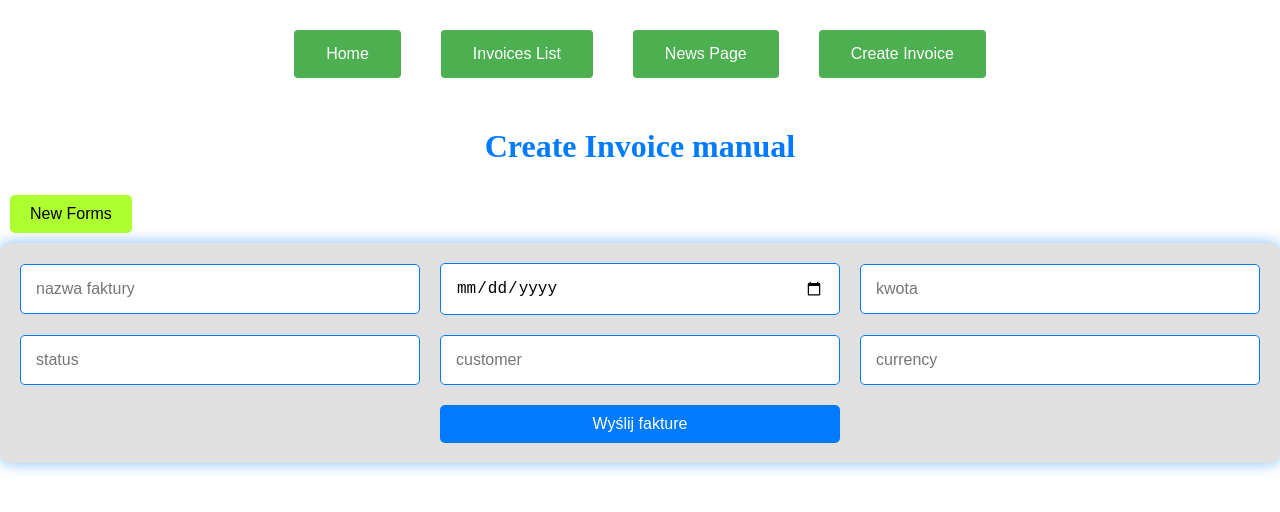
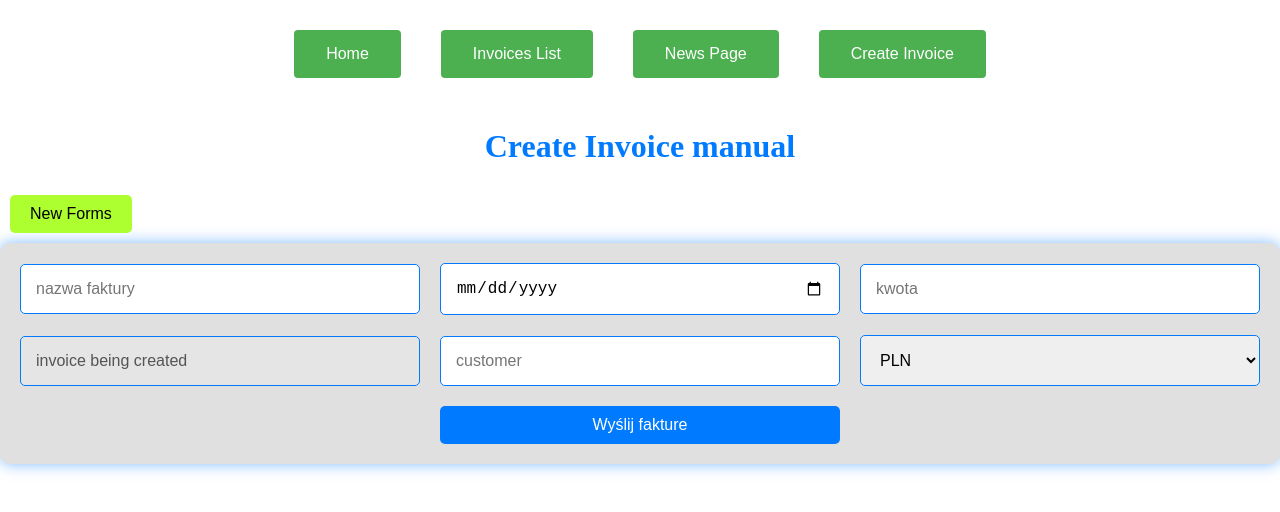
Before and after one commit to KacperLewicki/Invoices_Finance, a React (Create React App) app in the folder frontend/: page /CreateInvoicePage in a window 1280 px wide. Shown: the top 512 px of the page. Built offline with nearby package versions, Linux system fonts and the light colour scheme.

Commit message:
adding new content to the project

```diff
--- a/frontend/src/components/CreateInvoice/CreateInvoice.jsx
+++ b/frontend/src/components/CreateInvoice/CreateInvoice.jsx
@@ -7,36 +7,61 @@ class CreateInvoice extends React.Component {
 
     super(props);
 
-    this.state = {
+    const savedData = localStorage.getItem('invoiceFormData');
+    const initialState = savedData ? JSON.parse(savedData) :  {
         nameInvoice: '',
         dataInvoice: Date,
         amountInvoice: Number,
-        status: "",
-        currency: "",
+        status: "invoice being created",
+        currency: {value: ""},
         customerName: "",
         iconsBlocked: false,
     };
 
+    this.state = initialState;
+
   }
 
 handlerInvoice = (e) => {
-        this.setState({[e.target.name]: e.target.value});
-    }
+    const updatedState = {[e.target.name]: e.target.value};
+    this.setState(updatedState, () => {
+        localStorage.setItem('invoiceFormData', JSON.stringify(this.state));
+    });
+}
 
-invoiceCreateForm = (e) => {
+handleFormSubmit = (e) => {
+
     e.preventDefault();
-    this.props.onFormSubmit(this.state);
-    this.setState({iconsBlocked: true});
+    this.setState({
+        iconsBlocked: true,
+        status: "Invoice sent",
 
+
+    });
+    setTimeout(()=> {
+        this.props.onFormSubmit(this.state);
+    },1000)
     };
 
 addNewForms = () => {
-    console.log("Działa");
+
+    this.setState(this.state = {
+    nameInvoice: '',
+    dataInvoice: "",
+    amountInvoice: 0,
+    status: "invoice being created",
+    currency: "",
+    customerName: "",
+    iconsBlocked: false,
+
+    });
+
+    alert("Stworzono nowy formularz.");
 }
 
 render(){
 
-    const { iconsBlocked } = this.state
+    const { iconsBlocked } = this.state;
 
     return(
         <>
@@ -47,7 +72,9 @@ render(){
         className='addNewFormButton'
         >New Forms</button>
 
-        <form onSubmit={this.invoiceCreateForm} className='invoices_forms'>
+        <form
+        onSubmit={this.handleFormSubmit}
+        className='invoices_forms'>
         <input
         className='inputValue_invoices'
         name='nameInvoice'
@@ -74,15 +101,15 @@ render(){
         onChange={this.handlerInvoice}
         placeholder='kwota'
         />
+
         <input
         className='inputValue_invoices'
         name='status'
-        type='text'
         value={this.state.status}
-        disabled={iconsBlocked}
+        disabled
         onChange={this.handlerInvoice}
-        placeholder='status'
         />
+
         <input
         className='inputValue_invoices'
         name='customerName'
@@ -92,15 +119,21 @@ render(){
         onChange={this.handlerInvoice}
         placeholder='customer'
         />
-        <input
+        <label>
+        <select
         className='inputValue_invoices'
         name="currency"
         type='text'
         value={this.state.currency}
         disabled={iconsBlocked}
         onChange={this.handlerInvoice}
-        placeholder='currency'
-        />
+        >
+            <option disabled hidden>Select Option</option>
+            <option>PLN</option>
+            <option>EUR</option>
+            <option>USD</option>
+        </select>
+        </label>
 
         <button
         className='invoiceCreateButton'
@@ -109,7 +142,6 @@ render(){
         >
         Wyślij fakture
         </button>
-
         </form>
 
         </>
--- a/frontend/src/pages/CreateInvoicePage/CreateInvoicePage.jsx
+++ b/frontend/src/pages/CreateInvoicePage/CreateInvoicePage.jsx
@@ -3,7 +3,8 @@ import axios from 'axios';
 
 const CreateInvoicePage = () => {
 
-    const invoiceCreateForm = (formData) => {
+
+    const handleFormSubmit = (formData) => {
 
         const apiEndPoint = "http://localhost:6969/invoice_manualforms";
 
@@ -20,7 +21,7 @@ const CreateInvoicePage = () => {
     };
 
     return (
-        <CreateInvoice onFormSubmit={invoiceCreateForm} />
+        <CreateInvoice onFormSubmit={handleFormSubmit}  />
 
     )
 }
```
